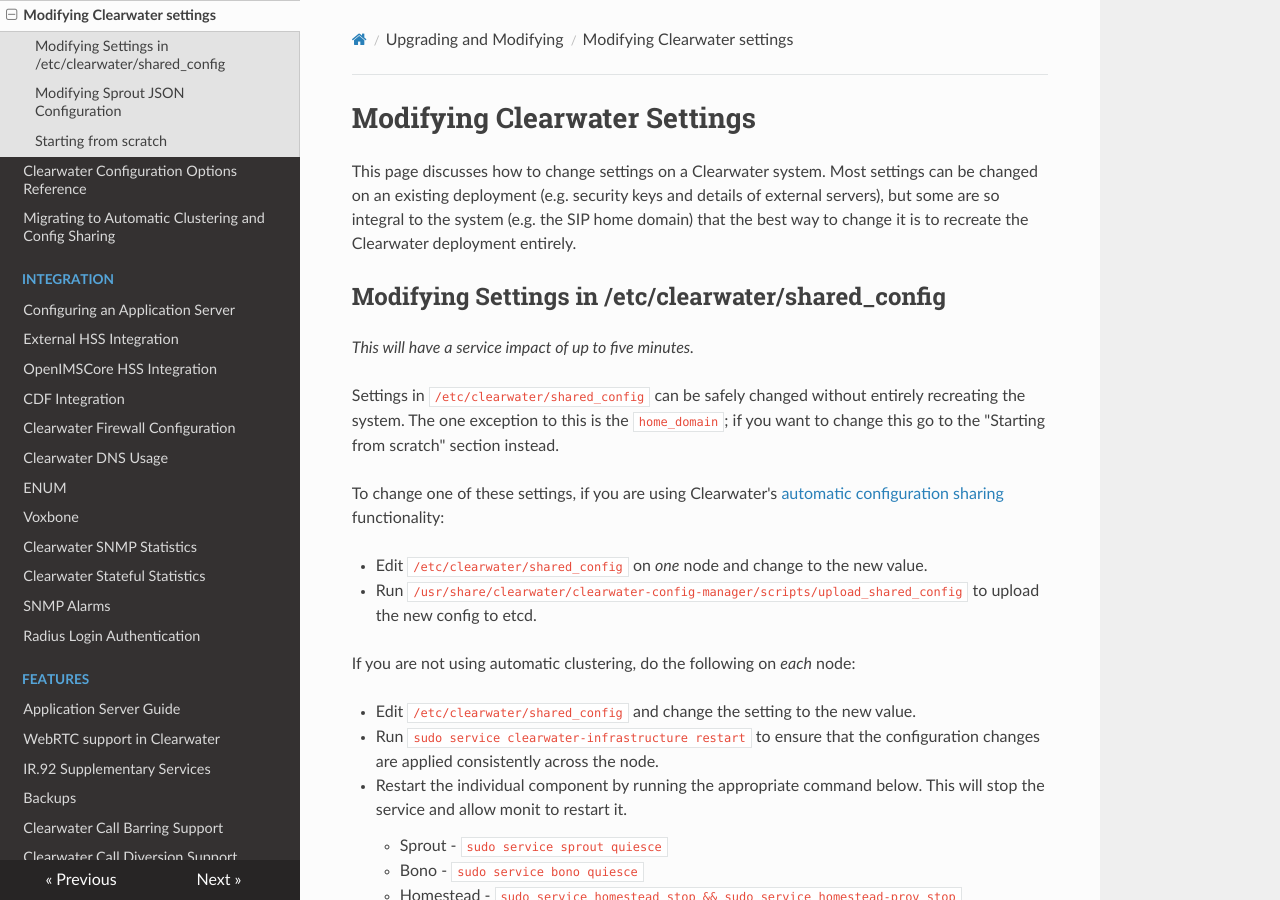
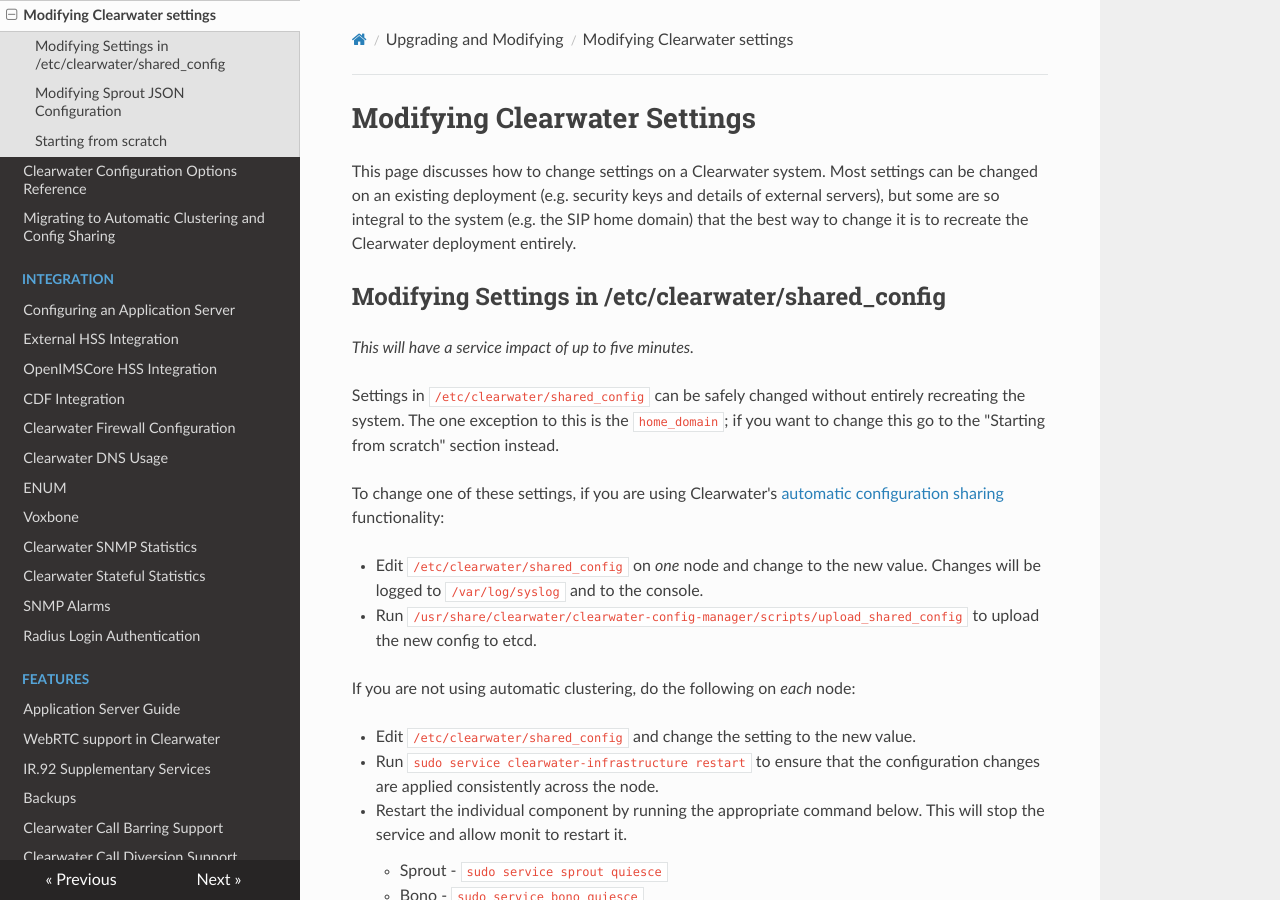
Before and after one commit to Metaswitch/clearwater-readthedocs, an MkDocs documentation site: the page built from docs/Modifying_Clearwater_settings.md, in a window 1280 px wide and 900 px high. Built offline with MkDocs 1.6.1, drawn with Linux system fonts in a browser that asks for light colours; nearby versions of some CDN libraries; old or Windows-style settings are respelled for this version of MkDocs.

Commit message:
Documenting shared_config change logging

```diff
--- a/docs/Modifying_Clearwater_settings.md
+++ b/docs/Modifying_Clearwater_settings.md
@@ -10,7 +10,7 @@ Settings in `/etc/clearwater/shared_config` can be safely changed without entire
 
 To change one of these settings, if you are using Clearwater's [automatic configuration sharing](Automatic_Clustering_Config_Sharing.md) functionality:
 
-*   Edit `/etc/clearwater/shared_config` on *one* node and change to the new value.
+*   Edit `/etc/clearwater/shared_config` on *one* node and change to the new value. Changes will be logged to `/var/log/syslog` and to the console.
 *   Run `/usr/share/clearwater/clearwater-config-manager/scripts/upload_shared_config` to upload the new config to etcd.
 
 If you are not using automatic clustering, do the following on *each* node:
```
Also changed, not shown: docs/Troubleshooting_and_Recovery.md (+2 -0 lines).
